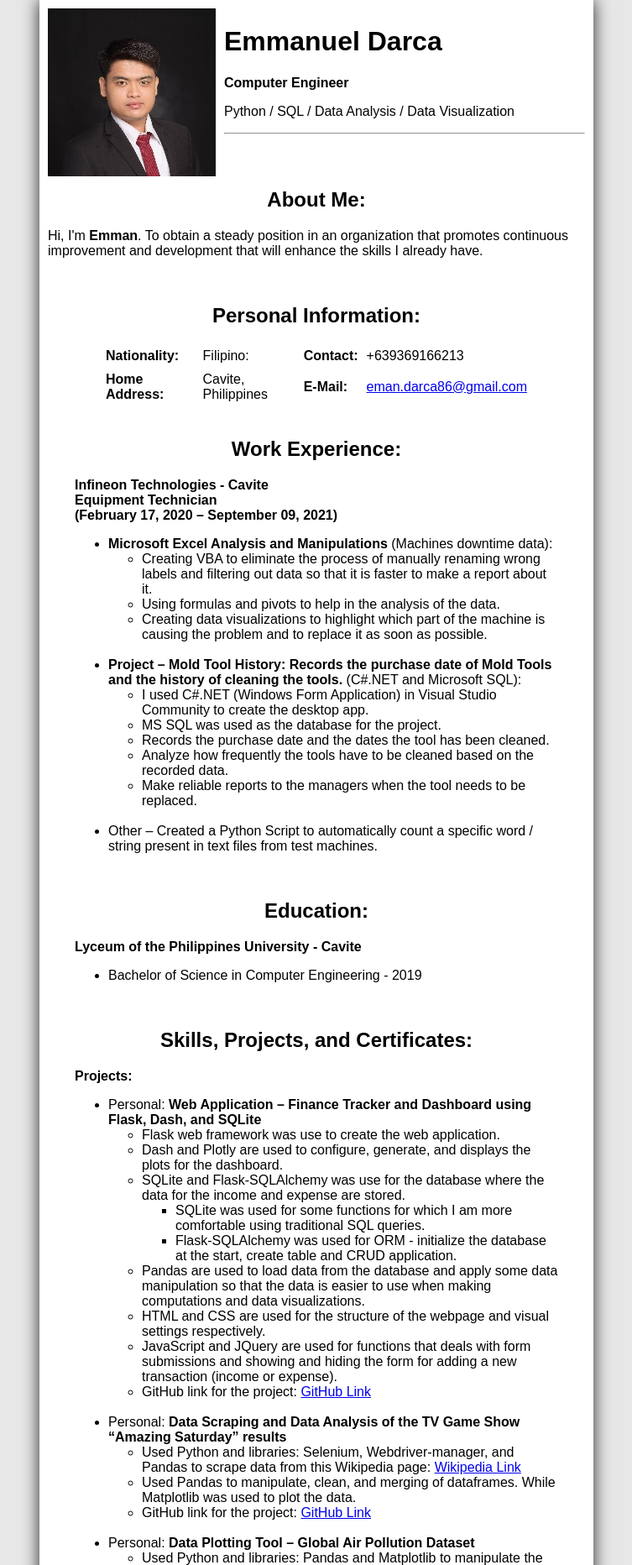
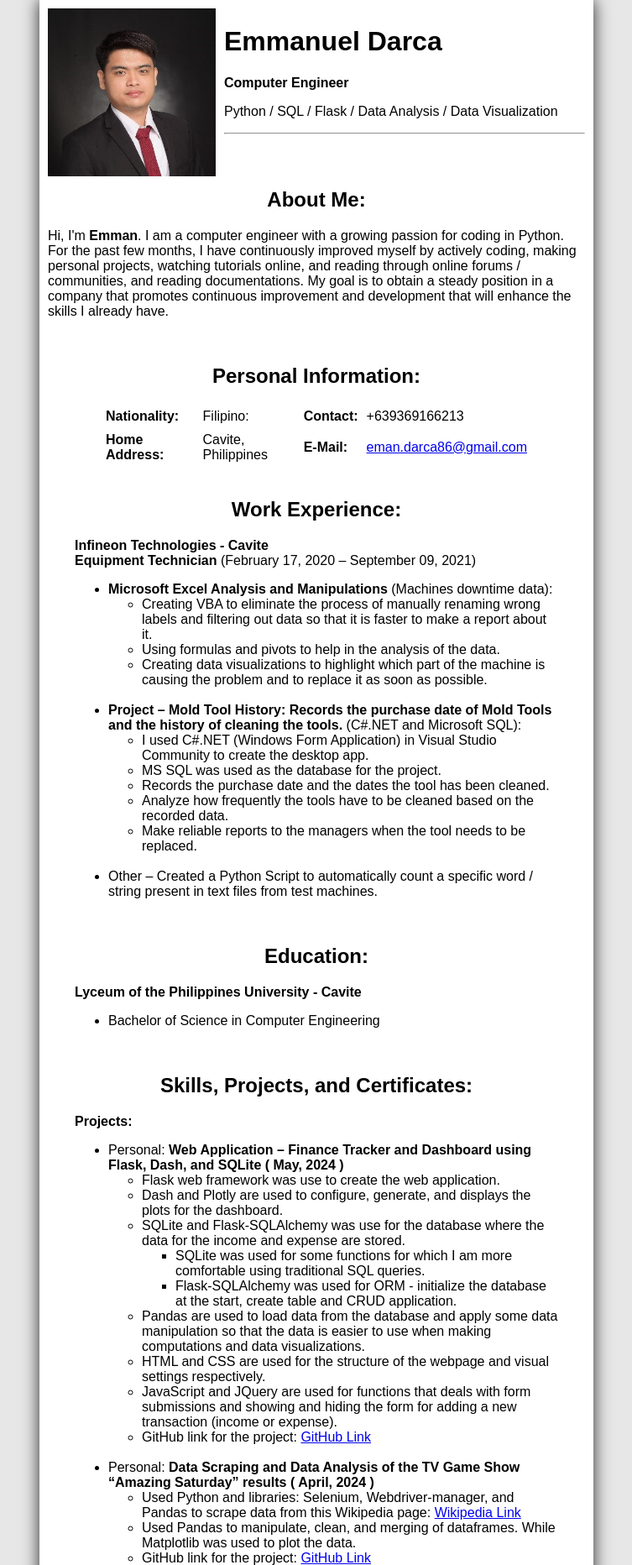
Before and after one commit to xlemnlx/Finance-Dashboard-using-Flask-Dash-SQLite, a Flask app: template application/templates/about_me.html in a window 1280 px wide. Shown: the part 60-1924 px from the top of the page at 84% size, without its empty margins (273-1026 px from the left). Run offline with Flask 3, Linux system fonts and the light colour scheme; the template is opened without the code that fills it, so the values that code supplies are empty.

Commit message:
just added more details and replaced the formal photo.

```diff
--- a/application/templates/about_me.html
+++ b/application/templates/about_me.html
@@ -10,13 +10,16 @@
     <img id="DisplayPhoto" src="{{ url_for('static', filename='assets/Z5T_0398.jpg') }}" height="200px" width="200px" alt="Formal Photo"/>
     <h1 id="my_name">Emmanuel Darca</h1>
     <p><strong>Computer Engineer</strong></p>
-    <p>Python / SQL / Data Analysis / Data Visualization</p>
+    <p>Python / SQL / Flask / Data Analysis / Data Visualization</p>
     <hr/><br><br>
 
     <!-- This section is for summary. -->
     <h2>About Me:</h2>
     <p>
-        Hi, I'm <strong>Emman</strong>. To obtain a steady position in an organization that promotes continuous improvement and development that will enhance the skills I already have.
+        Hi, I'm <strong>Emman</strong>. I am a computer engineer with a growing passion for coding in Python. For the past few months, I have continuously
+        improved myself by actively coding, making personal projects, watching tutorials online, and reading through online forums / communities, and reading
+        documentations. My goal is to obtain a steady position in a company that promotes continuous improvement and development that will enhance
+        the skills I already have.
     </p><br>
 
     <!-- This section is for my personal information. -->
@@ -39,7 +42,7 @@
     <!-- This section is for my work experience. -->
     <h2>Work Experience:</h2>
     <div id="inner_div_l1">
-        <p><strong>Infineon Technologies - Cavite</strong><br><strong>Equipment Technician</strong><br><strong>(February 17, 2020 – September 09, 2021)</strong></p>
+        <p><strong>Infineon Technologies - Cavite</strong><br><strong>Equipment Technician</strong> (February 17, 2020 – September 09, 2021)</p>
         <ul>
             <li><strong>Microsoft Excel Analysis and Manipulations</strong> (Machines downtime data):
                 <ul>
@@ -85,7 +88,7 @@
         <p><strong>Lyceum of the Philippines University - Cavite</strong></p>
         <ul>
             <li>
-                Bachelor of Science in Computer Engineering - 2019
+                Bachelor of Science in Computer Engineering
             </li>
         </ul>
     </div><br>
@@ -95,7 +98,7 @@
     <div id="inner_div_l1">
         <p><strong>Projects:</strong></p>
         <ul>
-            <li>Personal: <strong>Web Application – Finance Tracker and Dashboard using Flask, Dash, and SQLite</strong>
+            <li>Personal: <strong>Web Application – Finance Tracker and Dashboard using Flask, Dash, and SQLite ( May, 2024 )</strong>
                 <ul>
                     <li>Flask web framework was use to create the web application.</li>
                     <li>Dash and Plotly are used to configure, generate, and displays the plots for the dashboard.</li>
@@ -110,14 +113,14 @@
                     <li>GitHub link for the project: <a href="https://github.com/xlemnlx/Finance-Dashboard-using-Flask-Dash-SQLite">GitHub Link</a></li>
                 </ul>
             </li><br>
-            <li>Personal: <strong>Data Scraping and Data Analysis of the TV Game Show “Amazing Saturday” results</strong>
+            <li>Personal: <strong>Data Scraping and Data Analysis of the TV Game Show “Amazing Saturday” results ( April, 2024 )</strong>
                 <ul>
                     <li>Used Python and libraries: Selenium, Webdriver-manager, and Pandas to scrape data from this Wikipedia page: <a href="https://en.wikipedia.org/wiki/List_of_DoReMi_Market_episodes">Wikipedia Link</a></li>
                     <li>Used Pandas to manipulate, clean, and merging of dataframes. While Matplotlib was used to plot the data.</li>
                     <li>GitHub link for the project: <a href="https://github.com/xlemnlx/Data-Scraping-and-Data-Analysis-of-TV-Show-Amazing-Saturday-results">GitHub Link</a></li>
                 </ul>
             </li><br>
-            <li>Personal: <strong>Data Plotting Tool – Global Air Pollution Dataset</strong>
+            <li>Personal: <strong>Data Plotting Tool – Global Air Pollution Dataset ( February, 2024 )</strong>
                 <ul>
                     <li>Used Python and libraries: Pandas and Matplotlib to manipulate the dataframe and generate plot according to user’s choices.</li>
                     <li>Saved the generated plot to user’s “Downloads” folder automatically.</li>
@@ -125,7 +128,7 @@
                     <li>GitHub link for the project: <a href="https://github.com/xlemnlx/Data-Plotting-Tool-Global-Air-Pollution-Dataset">GitHub Link</a></li>
                 </ul>
             </li><br>
-            <li>Personal: <strong>Guided Project – Developed a machine learning model using MLPClassifier to automatically detect different exercise types based on sensor data.</strong>
+            <li>Personal: <strong>Guided Project – Developed a machine learning model using MLPClassifier to automatically detect different exercise types based on sensor data. ( February, 2024 )</strong>
                 <ul>
                     <li>The model achieved an accuracy of 99.61% on a dataset of 1,292 samples using MLPClassifier from Scikit-Learn’s neural_network module.</li>
                     <li>Can recognized the five gym exercises: Deadlift, Bench press, Overhead press, Barbell Row, Squat.</li>
@@ -155,27 +158,33 @@
         <ul>
             <li>1.5 years of work experience using C#.NET (Windows Form Apps) and Microsoft SQL.</li>
             <br>
-            <li>Functional understanding of coding in Python, using Jupyter Notebooks for documentations and Python libraries related to data analysis and data science: Pandas, Numpy, SciPy, Matplotlib, Seaborn, and Scikit-Learn.</li>
+            <li>Functional understanding of coding in Python, Jupyter Notebooks for documentations, and Python libraries related to web applications, unit testing, data analysis, and data science:</li>
+            <ul>
+                <li>Flask, Plotly, Dash, unittest, Pandas, Numpy, SciPy, Matplotlib, and Scikit-Learn.</li>
+            </ul>
             <br>
-            <li>Functional understanding of using Microsoft SQL and SQLite for making databases, tables, queries for CRUD, and table relationships.</li>
+            <li>Functional understanding of using Microsoft SQL and SQLite for making databases, tables, and queries for CRUD applications.</li>
             <br>
-            <li>Basic understanding of Angular, Next.js, C++, Java, HTML, CSS, JavaScript, VB.NET, ASP .NET – MVC Architecture, version control using Git in Visual Studio and Visual Studio Code.</li>
+            <li>Basic understanding of HTML, CSS, JavaScript, version control using Git, VB.NET, Angular, Next.js, C++, and Java.</li>
             <br>
-            <li>Adept in Microsoft Word, Excel, and PowerPoint.</li>
-            <br>
-            <li>Hardworking</li>
-            <br>
-            <li>Self-starter</li>
-            <br>
-            <li>Willingness to learn / to be taught</li>
-            <br>
-            <li>Good time management</li>
-            <br>
-            <li>Teamwork</li>
-            <br>
-            <li>Accountability</li>
-            <br>
-            <li>Critical thinking</li>
+            <table class="PITable">
+                <tr>
+                    <td class="PITable"><ul><li>Adept in Microsoft Word, Excel, and PowerPoint.</li></ul></td>
+                    <td class="PITable"><ul><li>Good time management</li></ul></td>
+                </tr>
+                <tr>
+                    <td class="PITable"><ul><li>Hardworking</li></ul></td>
+                    <td class="PITable"><ul><li>Teamwork</li></ul></td>
+                </tr>
+                <tr>
+                    <td class="PITable"><ul><li>Self-starter</li></ul></td>
+                    <td class="PITable"><ul><li>Accountability</li></ul></td>
+                </tr>
+                <tr>
+                    <td class="PITable"><ul><li>Willingness to learn / to be taught</li></ul></td>
+                    <td class="PITable"><ul><li>Critical thinking</li></ul></td>
+                </tr>
+            </table><br>
         </ul><br>
         <p><strong>Certificates and their links:</strong></p>
         <table class="cert_tbl">
```
Also changed, not shown: application/static/assets/Z5T_0398.jpg.
